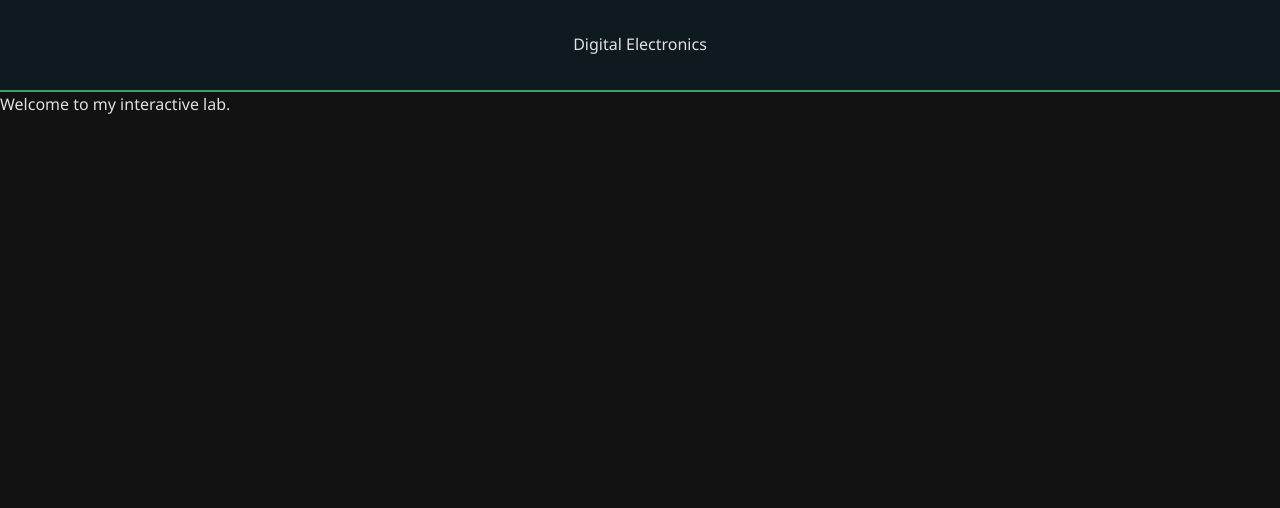
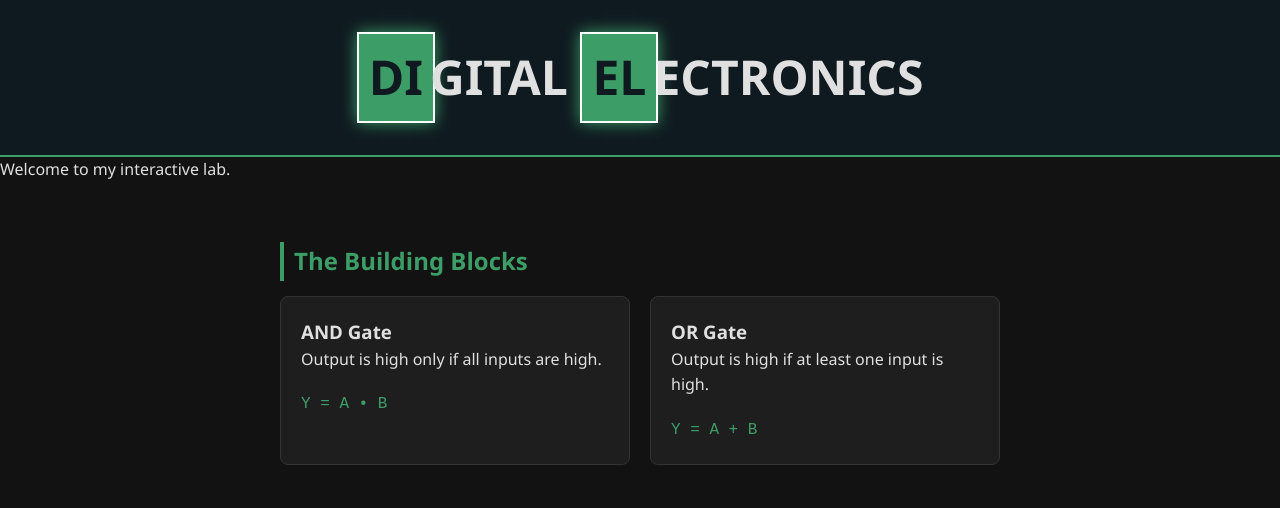
Before and after one commit to arhamhussain468-creator/digital-electronics-website, a plain HTML site: page index.html in a window 1280 px wide. Drawn offline with Linux system fonts and the light colour scheme.

Commit message:
Add periodic logo and gate cards

```diff
--- a/index.html
+++ b/index.html
@@ -19,3 +19,19 @@
 
     <script src="script.js"></script>
 </body>
+
+<section id="gates">
+    <h2>The Building Blocks</h2>
+    <div class="gate-grid">
+        <div class="gate-card">
+            <h3>AND Gate</h3>
+            <p>Output is high only if all inputs are high.</p>
+            <code>Y = A • B</code>
+        </div>
+        <div class="gate-card">
+            <h3>OR Gate</h3>
+            <p>Output is high if at least one input is high.</p>
+            <code>Y = A + B</code>
+        </div>
+    </div>
+</section>
--- a/style.css
+++ b/style.css
@@ -80,3 +80,47 @@ h2 {
 p {
     margin-bottom: 20px;
 }
+
+.logo {
+    font-size: 3rem;
+    font-weight: bold;
+    color: var(--text-main);
+    text-transform: uppercase;
+}
+
+.element {
+    background-color: var(--accent-green);
+    color: var(--deep-blue);
+    padding: 5px 10px;
+    margin-right: -5px;
+    display: inline-block;
+    border: 2px solid #fff;
+    box-shadow: 0 0 15px var(--accent-green);
+    /* Glowing effect */
+}
+
+.gate-grid {
+    display: grid;
+    grid-template-columns: repeat(auto-fit, minmax(200px, 1fr));
+    gap: 20px;
+}
+
+.gate-card {
+    background: #1e1e1e;
+    border: 1px solid #333;
+    padding: 20px;
+    border-radius: 8px;
+    transition: transform 0.3s ease, border-color 0.3s ease;
+}
+
+.gate-card:hover {
+    transform: translateY(-5px);
+    border-color: var(--accent-green);
+}
+
+.gate-card code {
+    display: block;
+    margin-top: 10px;
+    color: var(--accent-green);
+    font-family: 'Courier New', monospace;
+}
```
